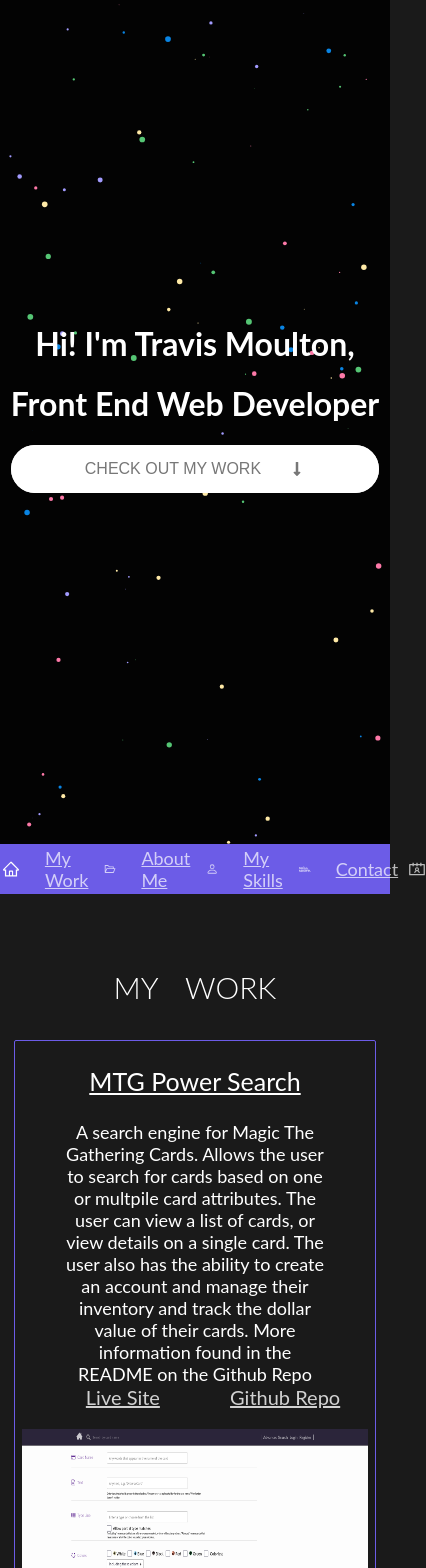
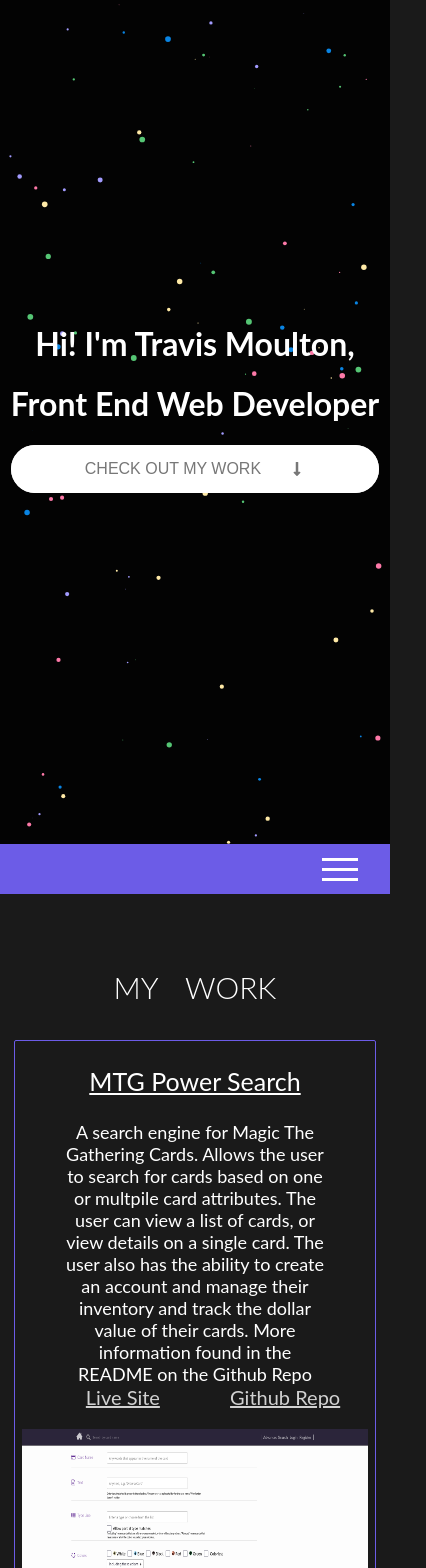
Before and after one commit to travismoulton/portfolio, a Next.js app: page / in a window 390 px wide. Shown: the top 1568 px of the page, 426 px wide, since content can reach past the window. Built offline with nearby package versions, Linux system fonts and the light colour scheme.

Commit message:
added Drawer Toggle. at 650 px the nav moves to a toggle

```diff
--- a/components/Nav.jsx
+++ b/components/Nav.jsx
@@ -2,6 +2,7 @@
 
 import NavLink from './NavLink';
 import classes from '../styles/Nav.module.css';
+import DrawerToggle from './DrawerToggle';
 
 const homeLinkProps = {
   linkTxt: 'Home',
@@ -61,6 +62,7 @@ export default function Nav() {
       <NavLink {...aboutProps} />
       <NavLink {...skillsProps} />
       <NavLink {...contactProps} />
+      <DrawerToggle />
     </nav>
   );
 }
--- /dev/null
+++ b/styles/DrawerToggle.module.css
@@ -0,0 +1,23 @@
+.DrawerToggle {
+  width: 4rem;
+  height: 100%;
+  display: flex;
+  flex-direction: column;
+  justify-content: space-around;
+  align-items: center;
+  padding: 1rem 0;
+  cursor: pointer;
+  margin-right: 3rem;
+}
+
+.DrawerToggle div {
+  width: 90%;
+  height: 0.3rem;
+  background-color: var(--color-white);
+}
+
+@media only screen and (min-width: 650px) {
+  .DrawerToggle {
+    display: none;
+  }
+}
--- a/styles/Nav.module.css
+++ b/styles/Nav.module.css
@@ -14,8 +14,14 @@
   /* position: absolute; */
 }
 
-.Sticky {
+/* .Sticky {
   position: fixed;
   top: 0;
   left: 0;
+} */
+
+@media only screen and (max-width: 650px) {
+  .Nav {
+    justify-content: end;
+  }
 }
--- a/styles/NavLink.module.css
+++ b/styles/NavLink.module.css
@@ -29,3 +29,9 @@
 .NavLink:not(:last-child) {
   margin-right: 2.5rem;
 }
+
+@media only screen and (max-width: 649px) {
+  .NavLink {
+    display: none;
+  }
+}
```
Also changed, not shown: components/Backdrop.jsx (added), components/SideBar.jsx (added).
